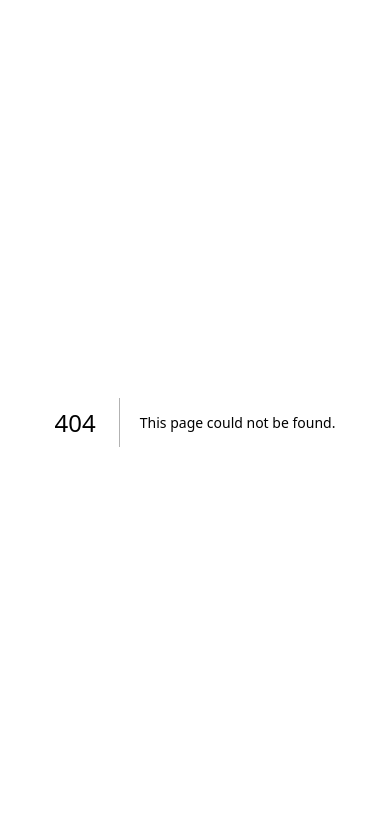
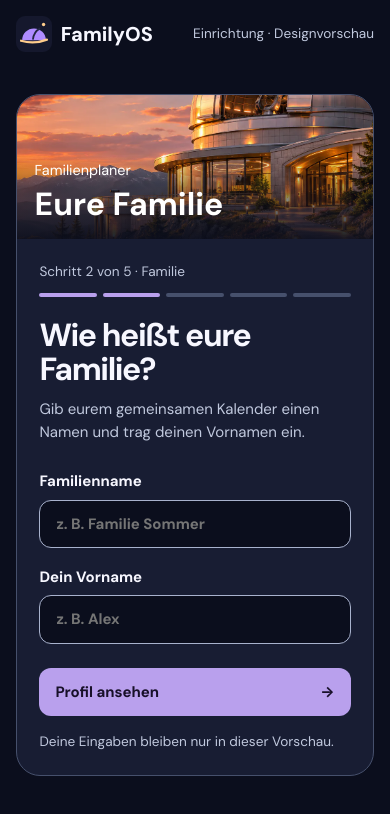
Before and after one commit to eternity03238-commits/familienplaner, a Next.js app in the folder apps/web/: page /einrichten in a window 390 px wide. Before the commit this address had no page. Shown: the top 814 px of the page. Built offline with nearby package versions, Linux system fonts and the light colour scheme.

Commit message:
Design responsive family setup screen with editable profile preview

```diff
--- /dev/null
+++ b/apps/web/app/einrichten/page.tsx
@@ -0,0 +1,49 @@
+"use client";
+
+import Link from "next/link";
+import { useState } from "react";
+import { artUrl } from "../../lib/art/paths.ts";
+import styles from "./setup.module.css";
+
+export default function FamilySetup() {
+  const [family, setFamily] = useState("");
+  const [firstName, setFirstName] = useState("");
+  const [preview, setPreview] = useState(false);
+
+  return (
+    <main className={styles.page} data-fo-role="parent">
+      <header className={styles.header}>
+        <Link href="/" className={styles.brand}><img src={(process.env.NEXT_PUBLIC_ASSET_BASE ?? "") + "/art/v3/familyos-symbol.svg"} width="36" height="36" alt="" />FamilyOS</Link>
+        <span>Einrichtung · Designvorschau</span>
+      </header>
+      <div className={styles.panel}>
+        <div className={styles.art}>
+          <picture>
+            <source media="(max-width: 720px)" srcSet={artUrl("observatory-dusk-mobile.webp")} />
+            <img src={artUrl("observatory-dusk-wide.webp")} alt="" />
+          </picture>
+          <div className={styles.caption}><span>Familienplaner</span><strong>{family.trim() || "Eure Familie"}</strong></div>
+        </div>
+        <section className={styles.content} aria-labelledby="setup-title">
+          <div className={styles.progress}>Schritt 2 von 5 · Familie
+            <div aria-hidden="true">{[1, 2, 3, 4, 5].map(n => <i key={n} data-filled={n <= 2} />)}</div>
+          </div>
+          <h1 id="setup-title">{preview ? "Euer Familienprofil" : "Wie heißt eure Familie?"}</h1>
+          {preview ? <>
+            <p role="status">So erscheint euer Profil im Familienplaner.</p>
+            <dl className={styles.summary}><dt>Familienname</dt><dd>{family.trim()}</dd><dt>Dein Vorname</dt><dd>{firstName.trim()}</dd></dl>
+            <button onClick={() => setPreview(false)}>Angaben bearbeiten</button>
+          </> : <>
+            <p>Gib eurem gemeinsamen Kalender einen Namen und trag deinen Vornamen ein.</p>
+            <form onSubmit={event => { event.preventDefault(); setPreview(true); }}>
+              <label>Familienname<input required pattern=".*\S.*" maxLength={80} value={family} onChange={e => setFamily(e.target.value)} placeholder="z. B. Familie Sommer" /></label>
+              <label>Dein Vorname<input required pattern=".*\S.*" maxLength={80} autoComplete="given-name" value={firstName} onChange={e => setFirstName(e.target.value)} placeholder="z. B. Alex" /></label>
+              <button type="submit">Profil ansehen <span aria-hidden="true">→</span></button>
+            </form>
+          </>}
+          <small>Deine Eingaben bleiben nur in dieser Vorschau.</small>
+        </section>
+      </div>
+    </main>
+  );
+}
--- /dev/null
+++ b/apps/web/app/einrichten/setup.module.css
@@ -0,0 +1,42 @@
+.page {
+  min-height: 100svh;
+  padding: clamp(1rem, 4vw, 4rem);
+  background: var(--fo-canvas);
+  color: var(--fo-ink);
+  font-family: var(--fo-font);
+}
+.header, .panel { max-width: 66rem; margin-inline: auto; }
+.header { display: flex; align-items: center; justify-content: space-between; gap: 1rem; margin-bottom: clamp(1.2rem, 5vh, 3rem); }
+.header > span { font-size: .85rem; text-align: end; color: var(--fo-ink-muted); }
+.brand { display: inline-flex; align-items: center; gap: .55rem; color: inherit; font-size: 1.25rem; font-weight: 750; text-decoration: none; }
+.panel { display: grid; grid-template-columns: 1fr 1fr; overflow: hidden; border: 1px solid var(--fo-stroke); border-radius: var(--fo-radius-xl); background: var(--fo-surface); }
+.art { position: relative; min-width: 0; isolation: isolate; background: #222741; }
+.art img { position: absolute; inset: 0; width: 100%; height: 100%; object-fit: cover; object-position: 70% center; z-index: -2; }
+.art::after { content: ""; position: absolute; inset: 0; background: linear-gradient(0deg, #0b0e1dee, transparent 58%); z-index: -1; }
+.caption { position: absolute; inset: auto 8% 7%; color: #fff; }
+.caption span { display: block; font-size: .9rem; margin-bottom: .4rem; }
+.caption strong { display: block; font-size: clamp(2rem, 4vw, 3.5rem); line-height: 1.05; overflow-wrap: anywhere; }
+.content { min-width: 0; padding: clamp(1.4rem, 4vw, 3.6rem); }
+.progress, .content small { color: var(--fo-ink-muted); font-size: .85rem; }
+.progress div { display: flex; gap: .4rem; margin-top: .7rem; }
+.progress i { flex: 1; height: .25rem; border-radius: 1rem; background: var(--fo-stroke); }
+.progress i[data-filled="true"] { background: var(--fo-interactive); }
+.content h1 { margin: 2rem 0 .7rem; font-size: clamp(2rem, 4vw, 3rem); line-height: 1.06; letter-spacing: -.045em; }
+.content p { color: var(--fo-ink-muted); line-height: 1.55; margin: 0 0 1.6rem; }
+.content form, .content label { display: grid; gap: .45rem; }
+.content form { gap: 1.1rem; }
+.content label { font-weight: 650; }
+.content input, .content button { font: inherit; border-radius: .75rem; min-height: 3rem; padding: .75rem 1rem; }
+.content input { width: 100%; box-sizing: border-box; color: var(--fo-ink); background: var(--fo-canvas); border: 1px solid var(--fo-ink-subtle); }
+.content button { display: flex; justify-content: space-between; align-items: center; width: 100%; margin-top: .4rem; background: var(--fo-interactive); color: var(--fo-interactive-ink); border: 0; cursor: pointer; font-weight: 700; }
+.page :focus-visible { outline: 3px solid var(--fo-focus); outline-offset: 3px; }
+.content small { display: block; margin-top: 1rem; }
+.summary dd { margin: .25rem 0 1rem; font-size: 1.4rem; font-weight: 650; overflow-wrap: anywhere; }
+.summary dt { color: var(--fo-ink-muted); }
+@media (max-width: 720px) {
+  .panel { grid-template-columns: 1fr; }
+  .art { min-height: 9rem; display: flex; align-items: end; padding: 1.1rem; }
+  .caption { position: static; }
+  .art img { object-position: center 42%; }
+  .content h1 { margin-top: 1.35rem; }
+}
--- a/apps/web/app/page.tsx
+++ b/apps/web/app/page.tsx
@@ -23,6 +23,7 @@ export default function Home() {
         <nav aria-label="Perspektive wählen" className="fo-home__choices">
           <Link href="/explore" className="fo-home__choice"><strong>Explore</strong><span>Mein Tag als Kind A – Missionen, Woche, Projektroute</span></Link>
           <Link href="/command" className="fo-home__choice fo-home__choice--quiet"><strong>Command</strong><span>Familienüberblick für Eltern – Termine, Hinweise, Freigaben</span></Link>
+          <Link href="/einrichten" className="fo-home__link">Familieneinrichtung ansehen</Link>
           <Link href="/design-system" className="fo-home__link">Design-System ansehen</Link>
         </nav>
         <p className="fo-home__status" role="note"><strong>Technischer Stand, kein Live-Betrieb.</strong> Alle Inhalte sind erfunden. Es sind keine Konten, Kalender oder Schulplattformen verbunden.</p>
```
